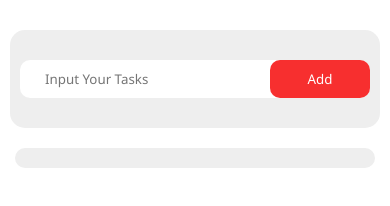
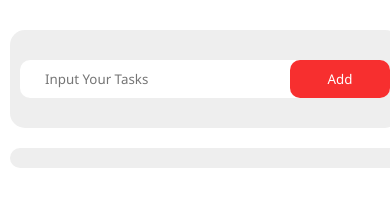
Before and after one commit to GergesFarag/Task-Schedule-App, a plain HTML site: page index.html in a window 390 px wide. Drawn offline with Linux system fonts and the light colour scheme.

Commit message:
new changes in design

```diff
--- a/css/style.css
+++ b/css/style.css
@@ -11,7 +11,6 @@
     background-image: #fff;
 }
 .container .todo-app{
-    width: 100%;
     max-width: 540px;
     background-color: #eee;
     margin : 20px auto;
@@ -103,12 +102,16 @@
     opacity: 0.5;
 }
 @media (min-width: 300px) and (max-width: 500px) {
+    .todo-app{
+        width: 390px;
+        padding: 0px;
+    }
     .task-container{
-        width: 360px;
+        width: 390px;
         padding: 10px;
     }
     #task-list{
-        max-width : 300px;
+        max-width : 320px;
     }
     .right-content
     {
```
